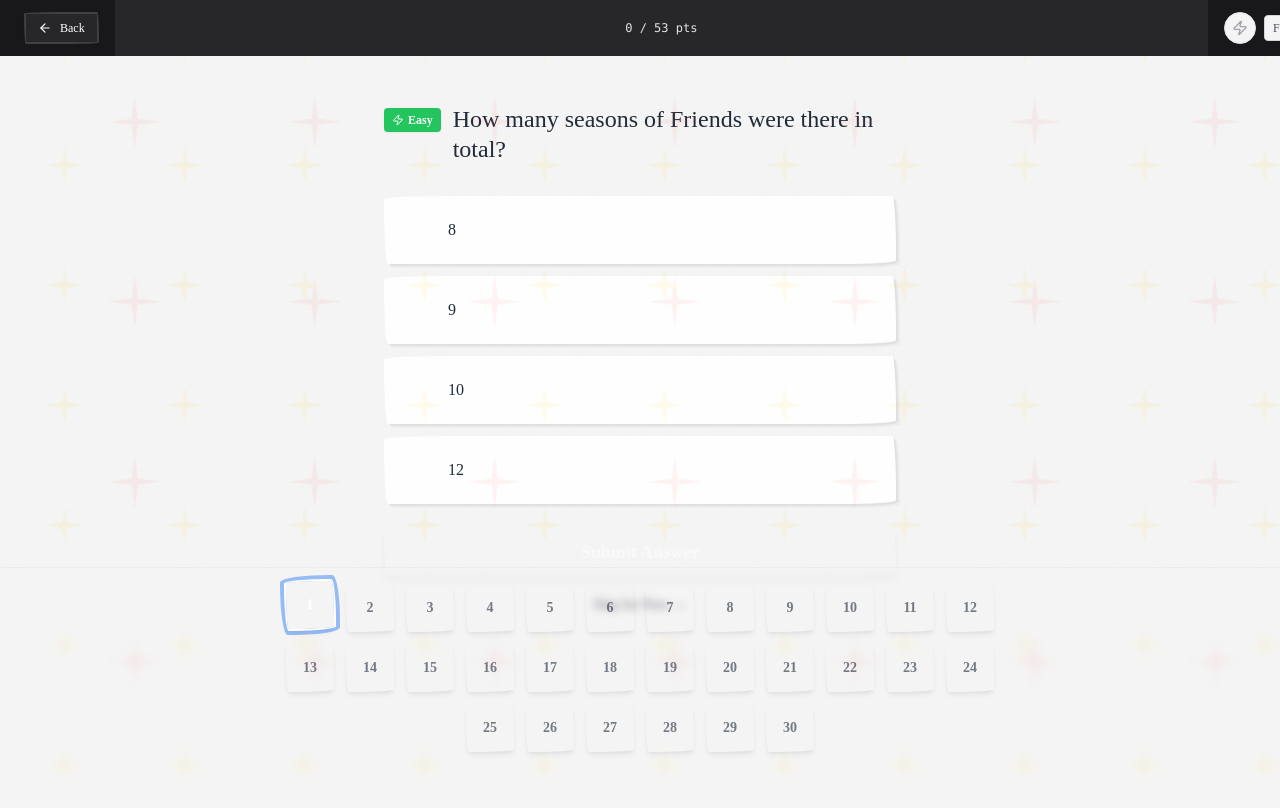
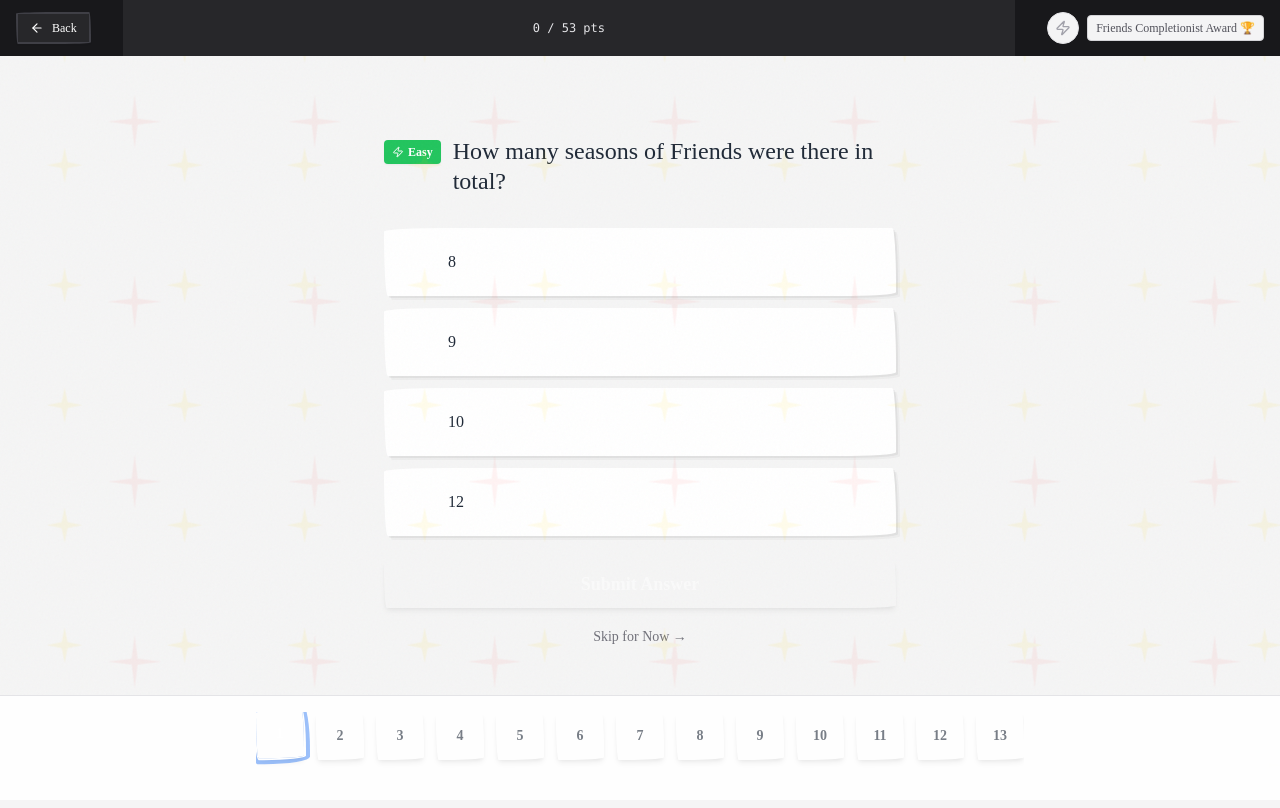
Before and after one commit to kawhyte/pivot, a React (Vite) app: page /quest/1 in a window 1280 px wide. Shown: the top 808 px of the page. Built offline with nearby package versions, Linux system fonts and the light colour scheme.

Commit message:
feat: Resolve clipping/cutoff bug with flex-grow strategy

```diff
--- a/src/components/puzzles/QuestionNavigator.tsx
+++ b/src/components/puzzles/QuestionNavigator.tsx
@@ -1,7 +1,6 @@
 'use client';
 
 import { motion } from 'framer-motion';
-import { SkipForward } from 'lucide-react';
 import { useQuestStore, type PathId } from '@/store/useQuestStore';
 import { getPathPuzzles } from '@/data/puzzles';
 
@@ -24,11 +23,13 @@
 
   return (
     <motion.div
-      initial={{ opacity: 0, y: -10 }}
+      initial={{ opacity: 0, y: 10 }}
       animate={{ opacity: 1, y: 0 }}
       transition={{ delay: 0.2 }}
-      className="mb-8 flex flex-wrap justify-center gap-3"
+      className="fixed bottom-0 left-0 right-0 bg-white/90 backdrop-blur-md border-t border-zinc-200 z-50 p-4 pb-8"
     >
+      <div className="max-w-3xl mx-auto">
+        <div className="flex flex-nowrap overflow-x-auto gap-3 pb-2 no-scrollbar">
           {puzzles.map((puzzle, idx) => {
             const isCompleted = progress.completedIds.includes(puzzle.id);
             const isSkipped = progress.skippedIds.includes(puzzle.id);
@@ -39,10 +40,10 @@
                 key={puzzle.id}
                 onClick={() => onNavigate(puzzle.id)}
                 disabled={!isCompleted && !isSkipped && !isCurrent}
-            whileHover={isCompleted || isSkipped || isCurrent ? { scale: 1.1, rotate: 5 } : undefined}
+                whileHover={isCompleted || isSkipped || isCurrent ? { scale: 1.1 } : undefined}
                 whileTap={isCompleted || isSkipped || isCurrent ? { scale: 0.9 } : undefined}
                 animate={isCurrent ? {
-              y: [0, -5, 0],
+                  y: [0, -3, 0],
                 } : {}}
                 transition={isCurrent ? {
                   duration: 1.5,
@@ -50,27 +51,23 @@
                   ease: 'easeInOut',
                 } : {}}
                 className={`
-              relative h-12 w-12 hand-drawn font-semibold text-sm
+                  relative flex-shrink-0 h-12 w-12 hand-drawn font-semibold text-sm
                   flex items-center justify-center
-              transition-all duration-200 shadow-md
+                  transition-all duration-200 shadow-md rounded-lg
                   ${isCurrent && 'ring-4 ring-festive-coral ring-offset-2'}
                   ${
                     isCompleted
-                  ? 'bg-festive-green text-white hover:bg-festive-green/90'
+                      ? 'bg-festive-green text-white'
                       : isSkipped
-                    ? 'bg-amber-400 text-amber-900 hover:bg-amber-500'
+                        ? 'bg-amber-400 text-amber-900'
                         : isCurrent
-                      ? 'bg-festive-coral text-white hover:bg-festive-coral/90'
+                          ? 'bg-festive-coral text-white'
                           : 'bg-festive-brown/20 text-festive-brown/40 cursor-not-allowed opacity-60'
                   }
                 `}
                 title={`Question ${idx + 1}${isCompleted ? ' - Completed' : isSkipped ? ' - Skipped' : isCurrent ? ' - Current' : ' - Locked'}`}
               >
-            {isSkipped ? (
-              <SkipForward className="h-5 w-5" />
-            ) : (
                 <span className="font-display">{idx + 1}</span>
-            )}
 
                 {/* Decorative dot for completed */}
                 {isCompleted && (
@@ -83,6 +80,8 @@
               </motion.button>
             );
           })}
+        </div>
+      </div>
     </motion.div>
   );
 };
--- a/src/components/quest/AchievementStakes.tsx
+++ b/src/components/quest/AchievementStakes.tsx
@@ -29,7 +29,7 @@
       return [
         {
           id: 'friends-completionist',
-          title: 'Friends Completionist ☕',
+          title: 'Friends Completionist Award 🏆',
           icon: <Zap className="h-4 w-4" />,
           type: 'completionist',
           isAvailable: true,
@@ -42,7 +42,7 @@
       return [
         {
           id: 'renaissance-completionist',
-          title: 'Renaissance Completionist 🎨',
+          title: 'Renaissance Completionist Award 🏆',
           icon: <Zap className="h-4 w-4" />,
           type: 'completionist',
           isAvailable: true,
@@ -55,7 +55,7 @@
       return [
         {
           id: 'heartfelt-completionist',
-          title: 'Heartfelt Completionist ❤️',
+          title: 'Heartfelt Completionist Award 🏆',
           icon: <Zap className="h-4 w-4" />,
           type: 'completionist',
           isAvailable: true,
@@ -96,7 +96,7 @@
     <motion.div
       initial={{ opacity: 0 }}
       animate={{ opacity: 1 }}
-      className="flex items-center gap-3"
+      className="flex items-center gap-2"
       layout
     >
       <AnimatePresence mode="popLayout">
@@ -108,9 +108,9 @@
               key={stake.id}
               initial={{ opacity: 0, scale: 0 }}
               animate={{ opacity: 1, scale: 1 }}
-              exit={{ opacity: 0, scale: 1.5 }}
-              transition={{ duration: 0.4, ease: 'easeOut' }}
-              className="relative"
+              exit={{ opacity: 0, scale: 0.8 }}
+              transition={{ duration: 0.3, ease: 'easeOut' }}
+              className="flex items-center gap-2"
               layout
             >
               {/* Icon Button */}
@@ -131,7 +131,7 @@
                     : {}
                 }
                 className={`
-                  relative flex items-center justify-center h-8 w-8 rounded-full
+                  flex-shrink-0 flex items-center justify-center h-8 w-8 rounded-full
                   transition-all duration-300
                   ${
                     stake.requirementMet
@@ -144,20 +144,20 @@
                 {stake.icon}
               </motion.button>
 
-              {/* Peek Tooltip */}
+              {/* Peek Title - Flex Width Animation */}
               <AnimatePresence mode="wait">
                 {isPeeked && (
                   <motion.div
                     initial={{ opacity: 0, width: 0 }}
                     animate={{ opacity: 1, width: 'auto' }}
                     exit={{ opacity: 0, width: 0 }}
-                    transition={{ duration: 0.3 }}
-                    className="absolute left-10 top-1/2 -translate-y-1/2 whitespace-nowrap overflow-hidden"
+                    transition={{ duration: 0.35, ease: 'easeInOut' }}
+                    className="overflow-hidden"
                     layout
                   >
-                    <motion.div
+                    <motion.span
                       className={`
-                        px-2 py-1 rounded text-xs font-medium whitespace-nowrap
+                        inline-block px-2 py-1 rounded text-xs font-medium whitespace-nowrap
                         ${
                           stake.requirementMet
                             ? 'bg-purple-100 text-purple-700 border border-purple-300'
@@ -167,7 +167,7 @@
                       layout
                     >
                       {stake.title}
-                    </motion.div>
+                    </motion.span>
                   </motion.div>
                 )}
               </AnimatePresence>
--- a/src/globals.css
+++ b/src/globals.css
@@ -273,6 +273,16 @@
     opacity: 0.2;
     pointer-events: none;
   }
+
+  /* Hide scrollbar while allowing scrolling */
+  .no-scrollbar {
+    -ms-overflow-style: none;
+    scrollbar-width: none;
+  }
+
+  .no-scrollbar::-webkit-scrollbar {
+    display: none;
+  }
 }
 
 @keyframes bounceGentle {
--- a/src/pages/QuestPage.tsx
+++ b/src/pages/QuestPage.tsx
@@ -64,6 +64,7 @@
 
   // Progress percentage for glow button
   const scoreProgress = Math.round((currentScore / targetScore) * 100);
+  const showFinishButton = scoreProgress >= 80 && canClaimKey;
   const isCompletionistPending = scoreProgress >= 90 && scoreProgress < 100 && canClaimKey;
 
   // Initialize: Set current puzzle to first unsolved
@@ -315,7 +316,7 @@
     <div className="flex min-h-screen flex-col bg-gradient-to-br from-festive-cream via-festive-peach/20 to-festive-cream">
       {/* Fixed Header - Slim Progress Bar */}
       <header className="fixed top-0 left-0 right-0 h-14 bg-zinc-900 z-50">
-        <div className="h-full flex items-center px-6 gap-4">
+        <div className="h-full flex items-center justify-between px-4 gap-4">
           {/* Back Button */}
           <motion.button
             onClick={handleBackToVault}
@@ -328,12 +329,12 @@
           </motion.button>
 
           {/* Dynamic Progress Background */}
-          <div className="flex-1 relative h-full bg-zinc-800 overflow-hidden">
+          <div className="flex-1 relative h-full bg-zinc-800 overflow-hidden mx-4">
             <motion.div
-              className="absolute top-0 left-0 h-full bg-gradient-to-r from-amber-500 via-orange-400 to-red-500"
-              initial={{ width: 0 }}
+              className="absolute top-0 left-0 h-full bg-gradient-to-r from-amber-500 via-orange-400 to-red-500 origin-left"
+              initial={{ scaleX: 0 }}
               animate={{
-                width: `${Math.min((currentScore / targetScore) * 100, 100)}%`,
+                scaleX: Math.min(currentScore / targetScore, 1),
               }}
               transition={{ duration: 0.5 }}
             />
@@ -345,8 +346,8 @@
             </div>
           </div>
 
-          {/* Achievement Stakes on Right */}
-          <div className="flex-shrink-0">
+          {/* Right Side Container - Score & Achievement Stakes */}
+          <div className="flex items-center gap-4 flex-shrink-0">
             <AchievementStakes
               pathId={pathId}
               completionPercentage={completionPercentage}
@@ -369,7 +370,7 @@
       </AnimatePresence>
 
       {/* Main Content */}
-      <main className="flex flex-1 flex-col px-6 py-12 pb-32">
+      <main className="flex flex-1 flex-col px-6 pt-20 pb-32">
         <AnimatePresence mode="wait">
           <motion.div
             key={puzzle.id}
@@ -407,8 +408,8 @@
               </motion.div>
             )}
 
-            {/* Glow Button - Completionist Pending */}
-            {canClaimKey && (
+            {/* Glow Button - Show at 80%, Glow at 90% */}
+            {showFinishButton && (
               <motion.div
                 initial={{ opacity: 0, y: 20 }}
                 animate={{ opacity: 1, y: 0 }}
@@ -416,10 +417,10 @@
                 className="mx-auto mt-8 w-full max-w-lg"
               >
                 <div className="relative">
-                  {/* Glow Effect when >= 90% */}
+                  {/* Gold Glow Effect when >= 90% */}
                   {isCompletionistPending && (
                     <motion.div
-                      className="absolute inset-0 rounded-lg bg-gradient-to-r from-yellow-400 to-amber-400 blur-lg"
+                      className="absolute inset-0 rounded-lg bg-gradient-to-r from-yellow-300 to-amber-300 blur-xl"
                       animate={{ opacity: [0.3, 0.6, 0.3] }}
                       transition={{ duration: 2, repeat: Infinity }}
                     />
@@ -449,7 +450,7 @@
                       transition-all duration-300
                       ${
                         isCompletionistPending
-                          ? 'bg-gradient-to-r from-yellow-400 via-amber-400 to-orange-400 shadow-lg animate-pulse'
+                          ? 'bg-gradient-to-r from-yellow-400 via-amber-400 to-orange-400 shadow-[0_0_20px_rgba(255,215,0,0.5)] animate-pulse'
                           : 'bg-gradient-to-r from-blue-500 to-blue-600 shadow-md'
                       }
                     `}
@@ -457,7 +458,7 @@
                     Finish & Claim Key
                   </motion.button>
 
-                  {/* Hint Text */}
+                  {/* Hint Text - Only at 90%+ */}
                   {isCompletionistPending && (
                     <motion.p
                       initial={{ opacity: 0, y: -5 }}
@@ -499,17 +500,13 @@
         </AnimatePresence>
       </main>
 
-      {/* Sticky Footer - Question Navigator */}
+      {/* Question Navigator - Now handles its own fixed positioning */}
       {currentPuzzleId && (
-        <footer className="sticky bottom-0 left-0 right-0 bg-gradient-to-t from-festive-cream via-festive-peach/30 to-transparent backdrop-blur-sm border-t border-zinc-200/50 z-40">
-          <div className="max-w-3xl mx-auto px-6 py-4">
-            <QuestionNavigator
-              pathId={pathId}
-              currentPuzzleId={currentPuzzleId}
-              onNavigate={handleNavigate}
-            />
-          </div>
-        </footer>
+        <QuestionNavigator
+          pathId={pathId}
+          currentPuzzleId={currentPuzzleId}
+          onNavigate={handleNavigate}
+        />
       )}
     </div>
   );
```
Lines whose indentation alone changed are shown as unchanged.
